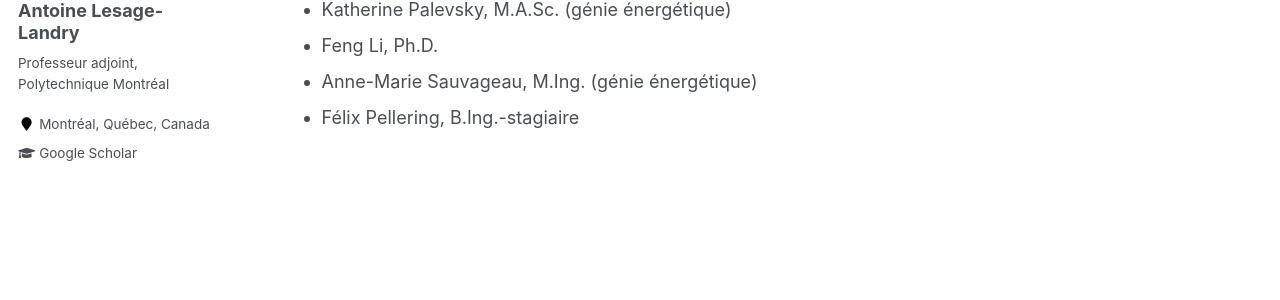
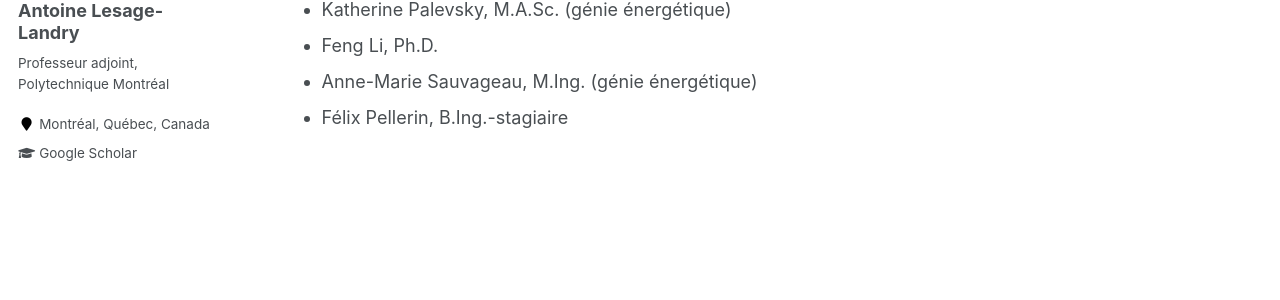
Before and after one commit to alesagelandry/fr, a Jekyll site: the page built from _pages/group.html, in a window 1280 px wide. Shown: the part 262-562 px from the top of the page. Built offline with Jekyll 4.4.1, drawn with Linux system fonts in a browser that asks for light colours.

Commit message:
Update group.html

```diff
--- a/_pages/group.html
+++ b/_pages/group.html
@@ -15,6 +15,6 @@ author_profile: true
 <li>Katherine Palevsky, M.A.Sc. (génie énergétique) </li>
 <li>Feng Li, Ph.D. </li>
 <li>Anne-Marie Sauvageau, M.Ing. (génie énergétique) </li>
-<li>Félix Pellering, B.Ing.-stagiaire </li>
+<li>Félix Pellerin, B.Ing.-stagiaire </li>
 
 </ul>
```
